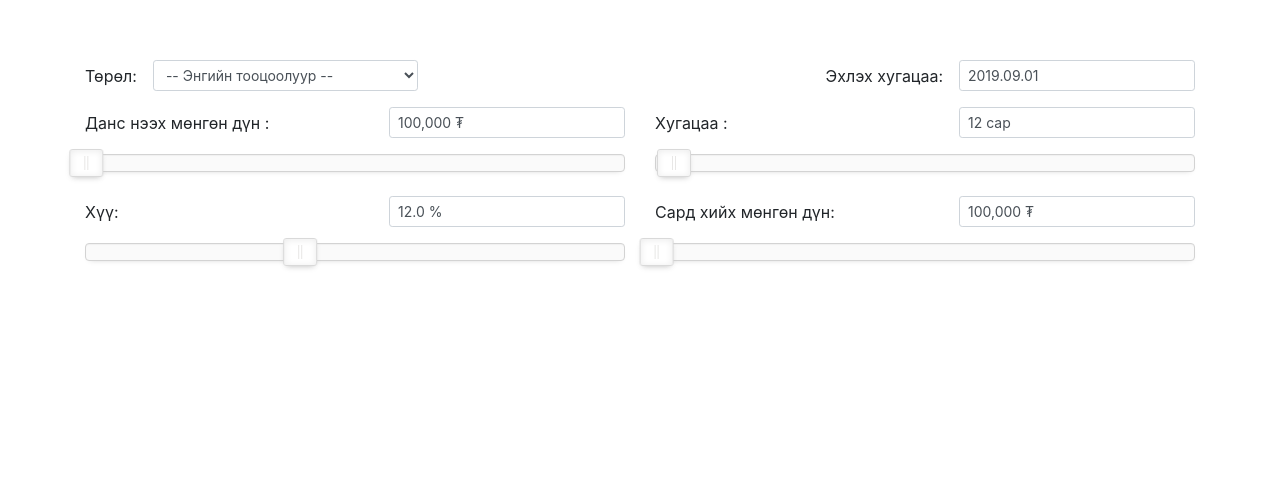
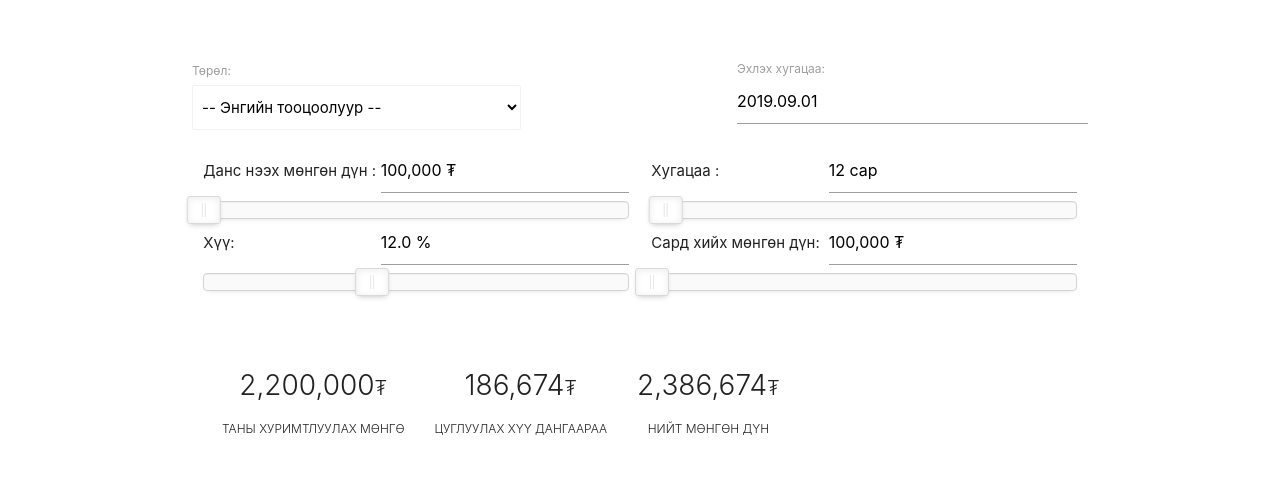
Before and after one commit to tuguldur/statebank.mn, a plain HTML site: page calculator/index.html in a window 1280 px wide. Shown: the part 132-610 px from the top of the page. Drawn offline with Linux system fonts and the light colour scheme.

Commit message:
Calc Markup Done

```diff
--- a/calculator/css/style.css
+++ b/calculator/css/style.css
@@ -4,3 +4,42 @@
 .f-g {
   flex-grow: 1;
 }
+.result-text {
+  font-weight: 300;
+  font-size: 28px;
+}
+.result-text span {
+  font-weight: 300;
+  font-size: 20px;
+}
+h5.result-text {
+  font-size: 12px;
+  text-transform: uppercase;
+}
+.result-container {
+  padding: 15px;
+  text-align: center;
+}
+.d-flex {
+  display: flex !important;
+}
+.form-inline {
+  display: flex;
+  flex-flow: row wrap;
+  align-items: center;
+}
+.form-group {
+  margin-bottom: 1rem;
+}
+.mr-3 {
+  margin-right: 1rem;
+}
+.mt-2 {
+  margin-top: 0.5rem;
+}
+.pl-3 {
+  padding-left: 1rem;
+}
+.lh-48 {
+  line-height: 48px;
+}
--- a/calculator/index.html
+++ b/calculator/index.html
@@ -9,8 +9,8 @@
       rel="stylesheet"
     />
     <link rel="stylesheet" href="css/style.css" />
-    <link rel="stylesheet" href="css/bootstrap.min.css" />
     <link rel="stylesheet" href="css/nouislider.min.css" />
+    <link rel="stylesheet" href="css/materialize.min.css" />
     <title>Хадгаламжийн тооцоолуур</title>
   </head>
   <body>
@@ -19,7 +19,11 @@
         <div class="form-group d-flex">
           <div class="form-inline">
             <label for="type" class="mr-3">Төрөл: </label>
-            <select name="type" id="type" class="form-control form-control-sm">
+            <select
+              name="type"
+              id="type"
+              class="form-control form-control-sm d-flex"
+            >
               <option value="0" selected="selected"
                 >-- Энгийн тооцоолуур --</option
               >
@@ -35,7 +39,7 @@
           <div class="form-inline">
             <label for="start-date" class="mr-3">Эхлэх хугацаа: </label>
             <input
-              class="form-control form-control-sm number-mask"
+              class="form-control form-control-sm"
               type="text"
               placeholder="Эхлэх хугацаа"
               id="start-date"
@@ -43,12 +47,12 @@
           </div>
         </div>
         <div class="row">
-          <div class="form-group col-xl-12">
+          <div class="form-group col s12">
             <div class="row">
-              <div class="col">
+              <div class="col s6">
                 <div>
                   <div class="d-flex">
-                    <div class=" mt-1">
+                    <div class="mt-1 lh-48">
                       Данс нээх мөнгөн дүн :
                     </div>
                     <div class="f-g"></div>
@@ -67,7 +71,7 @@
                 </div>
                 <div class="mt-4">
                   <div class="d-flex">
-                    <div class=" mt-1">
+                    <div class="mt-1 lh-48">
                       Хүү:
                     </div>
                     <div class="f-g"></div>
@@ -85,10 +89,10 @@
                   </div>
                 </div>
               </div>
-              <div class="col">
+              <div class="col s6">
                 <div>
                   <div class="d-flex">
-                    <div class=" mt-1">
+                    <div class="mt-1 lh-48">
                       Хугацаа :
                     </div>
                     <div class="f-g"></div>
@@ -107,7 +111,7 @@
                 </div>
                 <div class="mt-4">
                   <div class="d-flex">
-                    <div class=" mt-1">
+                    <div class="mt-1 lh-48">
                       Сард хийх мөнгөн дүн:
                     </div>
                     <div class="f-g"></div>
@@ -127,13 +131,31 @@
               </div>
             </div>
           </div>
-          <div class="form-group"></div>
+
+          <div class="form-group mt-2 pl-3 d-flex">
+            <div class="result-container">
+              <h3 class="result-text m-0">2,200,000<span>₮</span></h3>
+              <h5 class="m-0 result-text">Таны хуримтлуулах мөнгө</h5>
+            </div>
+            <div class="result-container">
+              <h3 class="result-text m-0">186,674<span>₮</span></h3>
+              <h5 class="m-0 result-text">Цуглуулах хүү дангаараа</h5>
+            </div>
+            <div class="result-container">
+              <h3 class="result-text m-0">2,386,674<span>₮</span></h3>
+              <h5 class="m-0 result-text">Нийт мөнгөн дүн</h5>
+            </div>
+          </div>
         </div>
       </form>
     </div>
     <script src="js/jquery-3.4.1.min.js"></script>
+
+    <script src="js/materialize.min.js"></script>
+
     <script src="js/nouislider.min.js"></script>
     <script src="js/wNumb.js"></script>
+    <script src="js/core.js"></script>
     <script src="js/calculator.js"></script>
   </body>
 </html>
--- a/calculator/js/calculator.js
+++ b/calculator/js/calculator.js
@@ -1,10 +1,61 @@
 (function($) {
   // Эхлэх хугацаа
-  var startDate = new Date()
+  var oneDay = 24 * 60 * 60 * 1000;
+  var printDate = new Date()
     .toISOString()
     .slice(0, 10)
     .replace(/-/g, ".");
-  $("#start-date").val(startDate);
+  $("#start-date").val(printDate);
+  // var endDate;
+  $("#start-date").datepicker({
+    format: "yyyy.mm.dd",
+    i18n: {
+      months: [
+        "1-р сар",
+        "2-р сар",
+        "3-р сар",
+        "4-р сар",
+        "5-р сар",
+        "6-р сар",
+        "7-р сар",
+        "8-р сар",
+        "9-р сар",
+        "10-р сар",
+        "11-р сар",
+        "12-р сар"
+      ],
+      monthsShort: [
+        "1 - ",
+        "2",
+        "3",
+        "4",
+        "5",
+        "6",
+        "7",
+        "8",
+        "9",
+        "10",
+        "11",
+        "12"
+      ],
+      weekdays: [
+        "Даваа",
+        "Мягмар",
+        "Лхагва",
+        "Пүрэв",
+        "Баасан",
+        "Бямба",
+        "Ням"
+      ],
+      weekdaysShort: ["Да", "Мя", "Лх", "Пү", "Ба", "Бя", "Ня"],
+      weekdaysAbbrev: ["Да", "Мя", "Лх", "Пү", "Ба", "Бя", "Ня"],
+      cancel: "Цуцлах",
+      clear: "Цэвэрлэх",
+      done: "Ok"
+    },
+    autoClose: true,
+    minDate: new Date()
+  });
   /*
     ЭНГИЙН ТООЦООЛУУР ДАНС НЭЭХ МӨНГӨН ДҮН
   */
```
Also changed, not shown: calculator/js/core.js (added, +48 -0 lines), calculator/css/materialize.min.css (added), calculator/js/materialize.min.js (added).
